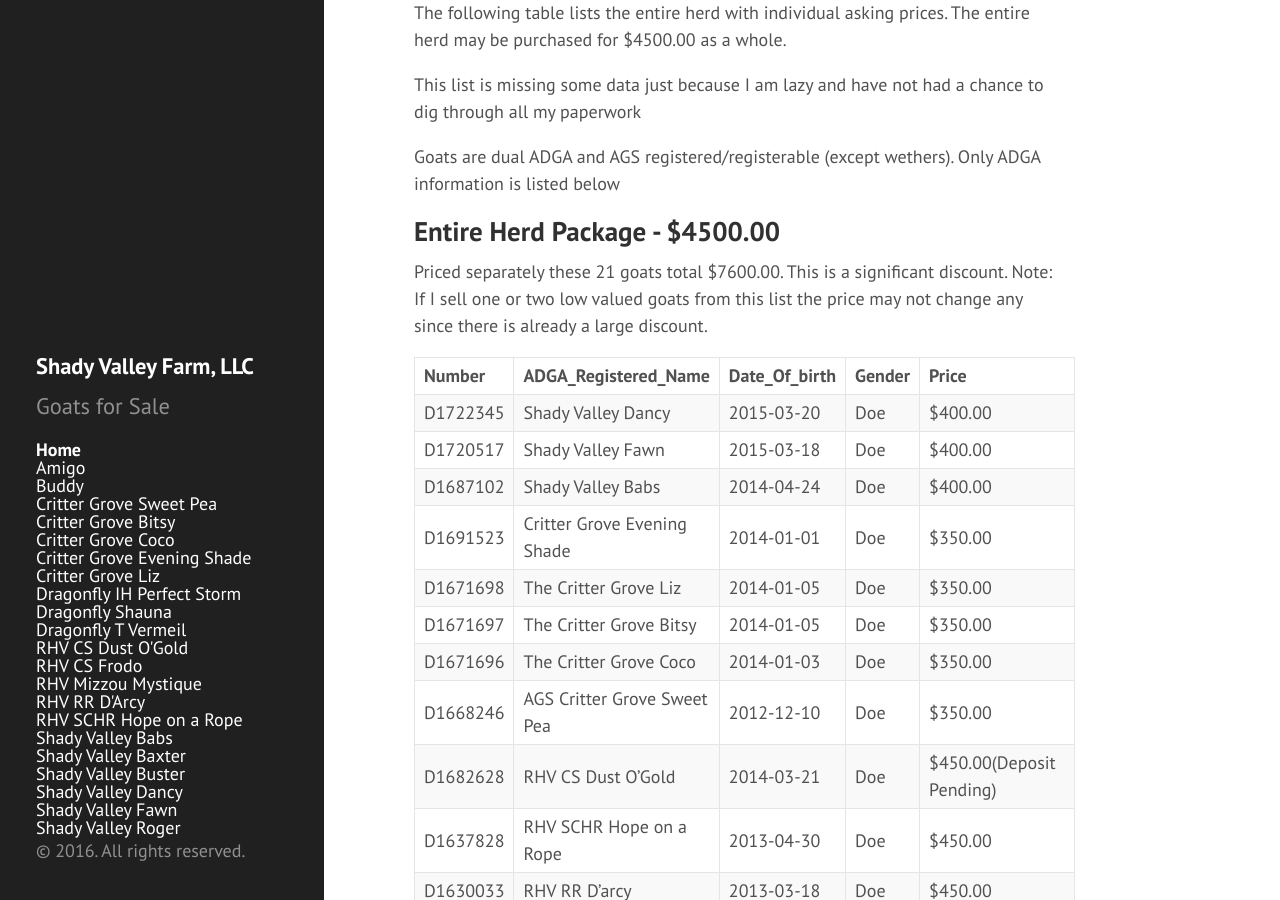
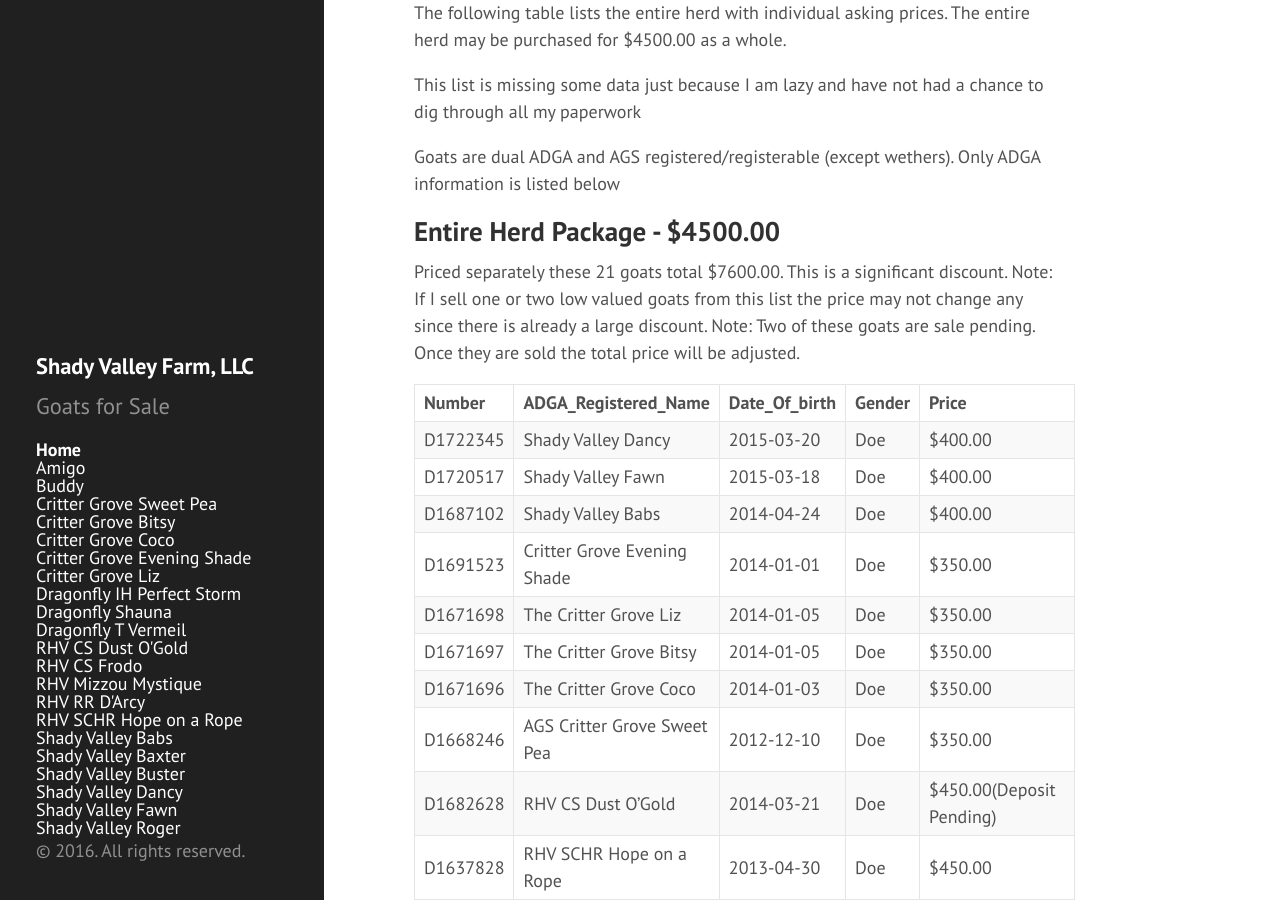
Before and after one commit to shadyvalleyfarm/shadyvalleyfarm.github.io, a Jekyll site: the page built from index.md, in a window 1280 px wide and 900 px high, scrolled down 593 px. Built offline with Jekyll 4.4.1, drawn with Linux system fonts in a browser that asks for light colours; Markdown is read by kramdown in place of the engine named in the settings.

Commit message:
Update for Mizzou and Dusty

```diff
--- a/index.md
+++ b/index.md
@@ -32,7 +32,7 @@
 ## Entire Herd Package - $4500.00
 
 Priced separately these 21 goats total $7600.00. This is a significant discount.  Note: If I sell one or two low valued goats from this list the price may not
-change any since there is already a large discount.
+change any since there is already a large discount. Note: Two of these goats are sale pending. Once they are sold the total price will be adjusted.
 
 |Number|ADGA_Registered_Name|Date_Of_birth|Gender|Price
 |:----------|:-------|:-------|:-------|:-------|:-------
```
